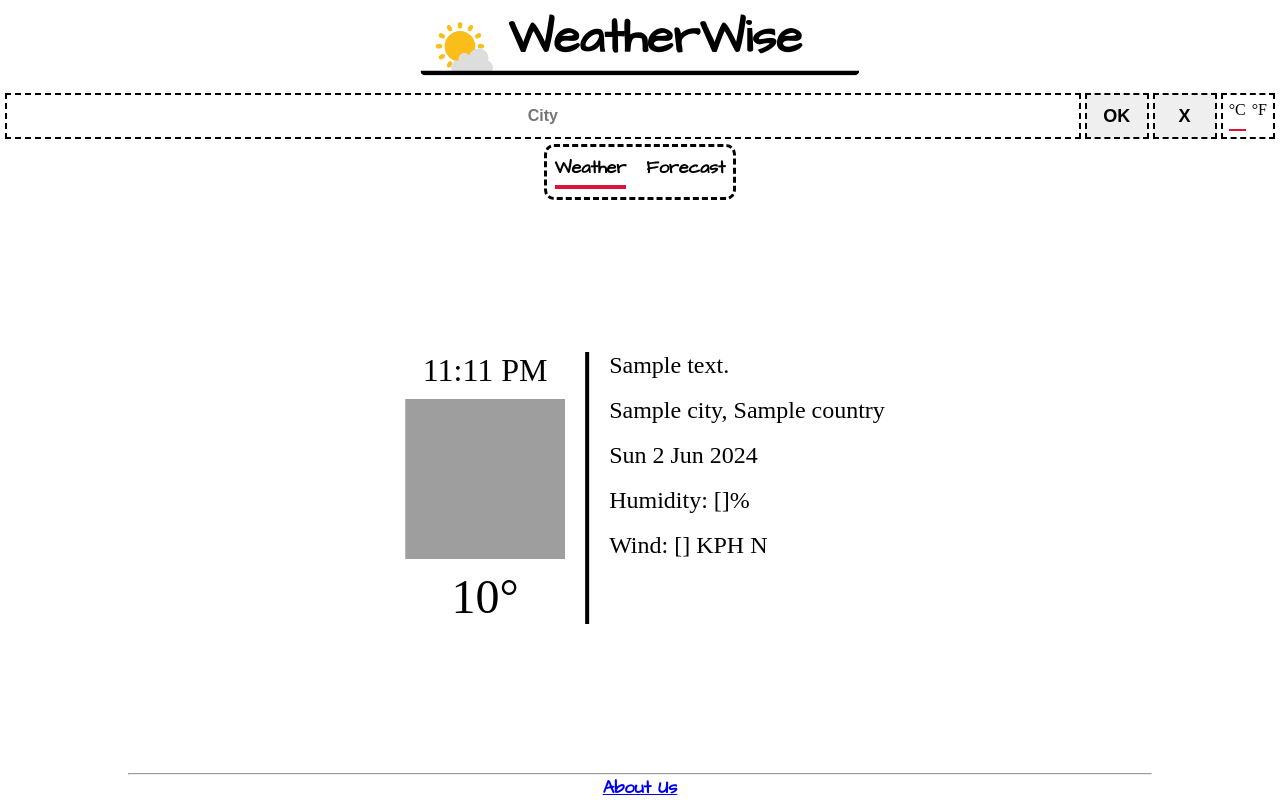
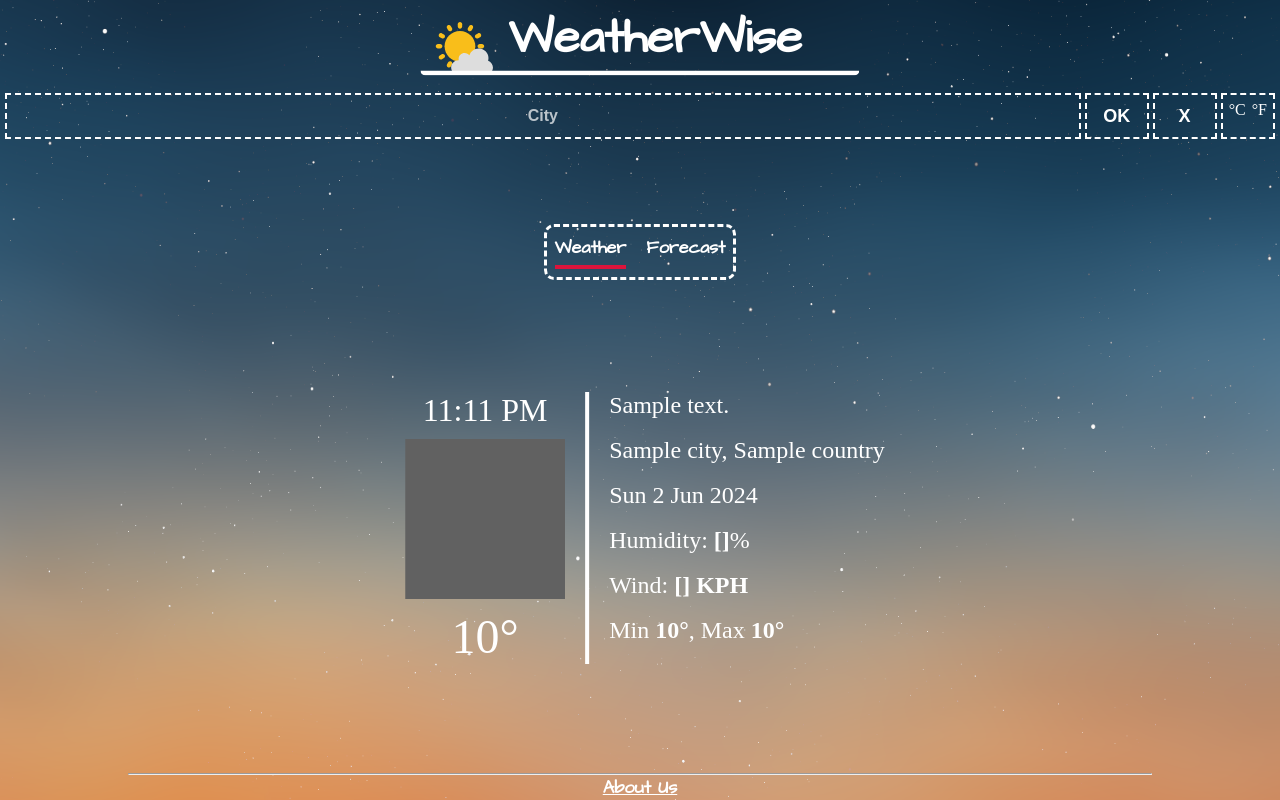
Before and after one commit to ahmed2103/WeatherWise, a FastAPI app: template api/v1/templates/index.html in a window 1280 px wide. Run offline with FastAPI, Linux system fonts and the light colour scheme; the template is opened without the code that fills it: most values are stand-ins (such as "Sample title", 1, 10 or a date in 2020); some libraries are stand-ins or nearby versions; grey boxes are pictures that could not be loaded.

Commit message:
enhance frontend design

```diff
--- a/api/v1/static/css/main.scss
+++ b/api/v1/static/css/main.scss
@@ -2,11 +2,30 @@
   font-family: ArchitectsDaughter;
   src: url(../assets/ArchitectsDaughter-Regular.ttf);
 }
+$text-color: white;
 
 * {
   padding: 0;
   margin: 0;
   box-sizing: border-box;
+  background-color: transparent;
+  color: $text-color;
+}
+
+input[type="text"] {
+  outline: none;
+  &::placeholder {
+    color: rgba($text-color, 0.7);
+  }
+}
+
+button {
+  &:hover {
+    background-color: rgba(grey, 0.3);
+  }
+  &:active {
+    background-color: rgba(grey, 0.5);
+  }
 }
 
 *:not(input) {
@@ -18,6 +37,18 @@
 body {
   width: 100vw;
   height: 100vh;
+  background-image: url(../assets/Starry\ Nebula\ 219.png);
+  background-repeat: no-repeat;
+  background-size: 100% 100%;
+  background-position: center;
+}
+
+img[src*="weather-icons"] {
+  filter: invert(1);
+}
+
+[v-cloak] {
+  // visibility: hidden;
 }
 
 #app {
@@ -97,12 +128,15 @@
         flex-grow: 1;
       }
       div.left {
+        display: flex;
+        flex-direction: column;
         margin-inline-end: 10px;
         & > * {
           display: block;
           text-align: center;
         }
         & > img {
+          flex-grow: 1;
           width: 20vh;
           height: 20vh;
           margin: 10px;
@@ -237,7 +271,8 @@
     border: 2px dashed;
     height: 100%;
     display: inline-block;
-    label {
+    & > label {
+      cursor: pointer;
       text-align: center;
       display: inline-block;
       height: 100%;
@@ -269,6 +304,7 @@
 
 #toggle-weather {
   display: flex;
+  margin-top: 10vh;
   [name="toggle-weather"] {
     border-radius: 10px;
     padding: 8px;
@@ -276,7 +312,8 @@
     height: 7vh;
     display: inline-block;
     margin: auto;
-    label {
+    & > label {
+      cursor: pointer;
       font-family: ArchitectsDaughter;
       font-weight: bold;
       font-size: large;
--- a/api/v1/static/js/main.js
+++ b/api/v1/static/js/main.js
@@ -24,7 +24,7 @@
       msg: "Please select a City",
       inputCity: "",
       selectedWeatherType: "weather",
-      selectedUnit: "C",
+      selectedUnit: initialInfo.fav_unit || "C",
       infoReady: true,
       // dailyForecast: [],
       // weeklyForecast: [],
@@ -32,6 +32,8 @@
         timezone: initialInfo.timezone,
         time: initialInfo.time.format("h:mm A"),
         temp: initialInfo.temp,
+        temp_min: initialInfo.temp_min,
+        temp_max: initialInfo.temp_max,
         condition: initialInfo.description,
         city: initialInfo.city,
         country: initialInfo.country,
@@ -77,6 +79,8 @@
         timezone: timezone,
         time: time.format("h:mm A"),
         temp: res.main.temp,
+        temp_min: res.main.temp_min,
+        temp_max: res.main.temp_max,
         condition: res.weather[0].description,
         city: res.name,
         country: res.sys.country,
@@ -159,8 +163,8 @@
       }
     },
     convertUnit(temp) {
-      if (this.selectedUnit === "F") return ((temp * 9) / 5 + 32).toFixed(2);
-      else return temp;
+      if (this.selectedUnit === "F") temp = ((temp * 9) / 5 + 32).toFixed(2);
+      return Math.round(temp); // round the result to intiger value
     },
     setSelectedUnit(unit) {
       if (this.selectedUnit === unit) return;
--- a/api/v1/templates/index.html
+++ b/api/v1/templates/index.html
@@ -8,7 +8,7 @@
     <link rel="stylesheet" href="static/css/main.css" />
   </head>
   <body>
-    <div id="app">
+    <div id="app" v-cloak>
       <header>
         <div id="app-logo">
           <pre>WeatherWise   </pre>
@@ -31,7 +31,8 @@
                 id="C-unit"
                 name="toggle-unit"
                 @click="setSelectedUnit('C')"
-                checked
+                value="C"
+                v-model="selectedUnit"
               />
               °C
             </label>
@@ -41,6 +42,8 @@
                 id="F-unit"
                 name="toggle-unit"
                 @click="setSelectedUnit('F')"
+                value="F"
+                v-model="selectedUnit"
               />
               °F
             </label>
@@ -85,9 +88,21 @@
               <br />
               <span>{{ '{{current.date}}' }}</span>
               <br />
-              <span>Humidity: {{ '{{current.humidity}}' }}%</span>
+              <span
+                >Humidity: <strong>{{ '{{current.humidity}}' }}</strong>%</span
+              >
               <br />
-              <span>Wind: {{ '{{current.wind.speed}}' }} KPH N</span>
+              <span
+                >Wind: <strong>{{ '{{current.wind.speed}}' }} KPH</strong></span
+              >
+              <br />
+              <span
+                >Min
+                <strong>{{ '{{convertUnit(current.temp_min)}}' }}°</strong>, Max
+                <strong
+                  >{{ '{{convertUnit(current.temp_max)}}' }}°</strong
+                ></span
+              >
             </div>
           </div>
           <div
@@ -122,7 +137,9 @@
       </main>
       <footer>
         <hr />
-        <a @click.prevent="gotoAboutUsPage" href="#">About Us</a>
+        <a @click.prevent="gotoAboutUsPage" href="#" style="font-weight: bold"
+          >About Us</a
+        >
       </footer>
     </div>
     <script src="https://cdnjs.cloudflare.com/ajax/libs/moment.js/2.17.1/moment.min.js"></script>
@@ -132,6 +149,8 @@
         city: "{{city}}",
         country: "{{country}}",
         temp: {{temp}},
+        temp_min: {{temp_min}},
+        temp_max: {{temp_max}},
         description: "{{description}}",
         icon: "{{icon}}",
         humidity: {{humidity}},
@@ -139,7 +158,8 @@
           speed: {{wind.speed}},
             deg: {{wind.deg}}
         },
-        timezone: {{timezone}}
+        timezone: {{timezone}},
+        fav_unit: "{{fav_unit}}",
       };
     </script>
     <script src="static/js/main.js"></script>
```
Also changed, not shown: api/v1/static/assets/Starry Nebula 219.png (added), api/v1/static/css/main.css.
